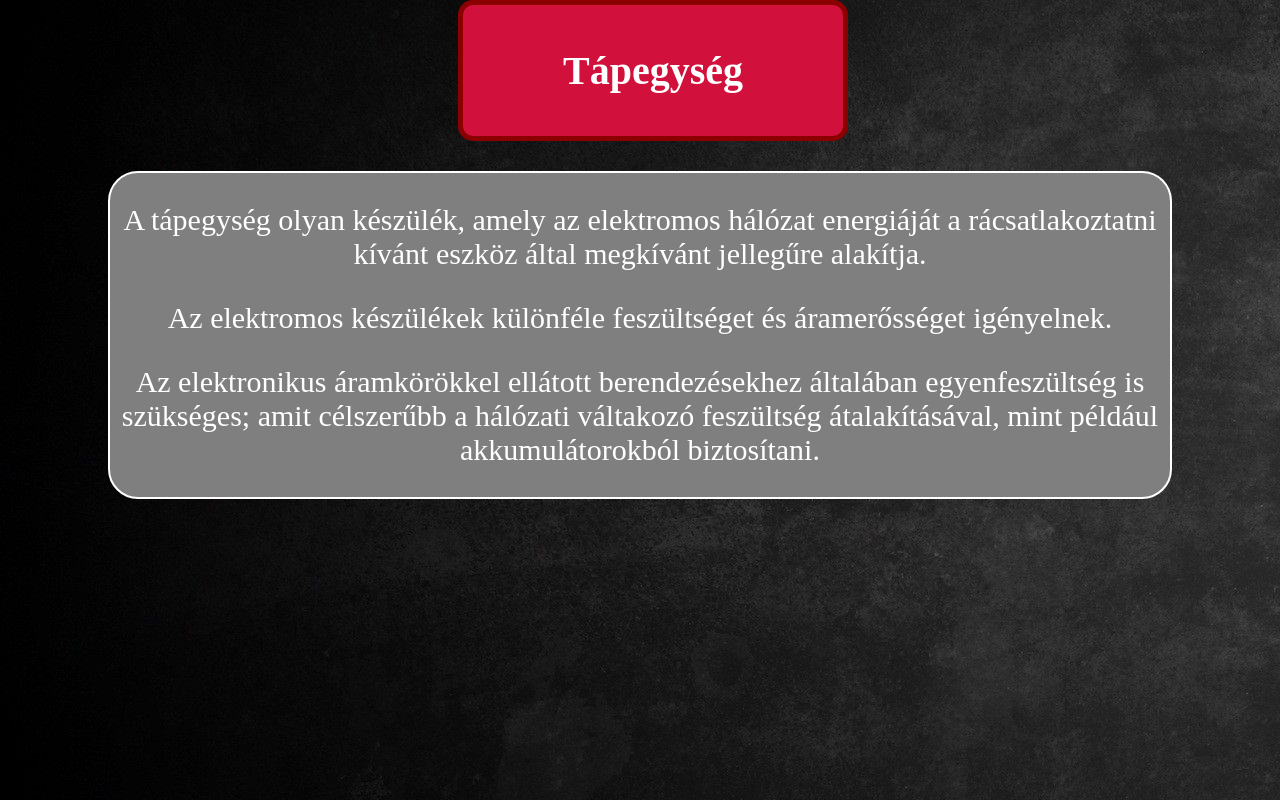
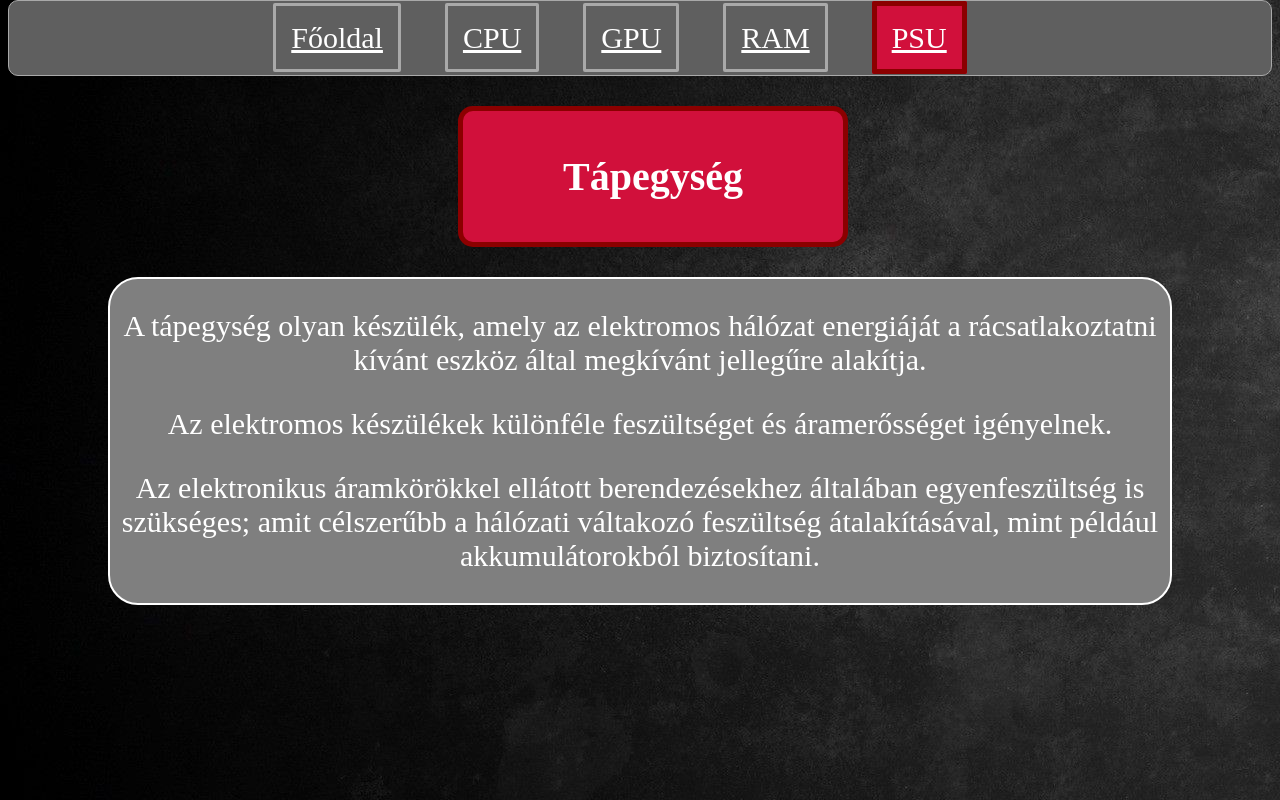
Before and after one commit to AestheticGod777/eavr, a website: page HTML5Application/public_html/html/psu.html in a window 1280 px wide. Drawn offline with Linux system fonts and the light colour scheme.

Commit message:
psu a menühöz adva

```diff
--- a/HTML5Application/public_html/html/psu.html
+++ b/HTML5Application/public_html/html/psu.html
@@ -6,12 +6,21 @@ and open the template in the editor.
 -->
 <html>
     <head>
-        <title>TODO supply a title</title>
+        <title>PSU</title>
         <meta charset="UTF-8">
         <meta name="viewport" content="width=device-width, initial-scale=1.0">
         <link href="../css/oldalak.css" rel="stylesheet" type="text/css"/>
     </head>
     <body>
+
+        <div class="menu">
+        <a href=".fomenu.html">Főoldal</a>
+        <a href="cpu.html">CPU</a>
+        <a href="gpu.html">GPU</a>
+        <a href="ram.html">RAM</a>
+        <a  id="aktiv" href="psu.html">PSU</a>
+        </div>
+
         <div class="cim">
             <h1>Tápegység</h1>
         </div>
```
Also changed, not shown: HTML5Application/public_html/html/cpu.html (+2 -1 lines), HTML5Application/public_html/html/gpu.html (+2 -1 lines), HTML5Application/public_html/html/ram.html (+1 -0 lines), HTML5Application/public_html/html/.fomenu.html.
